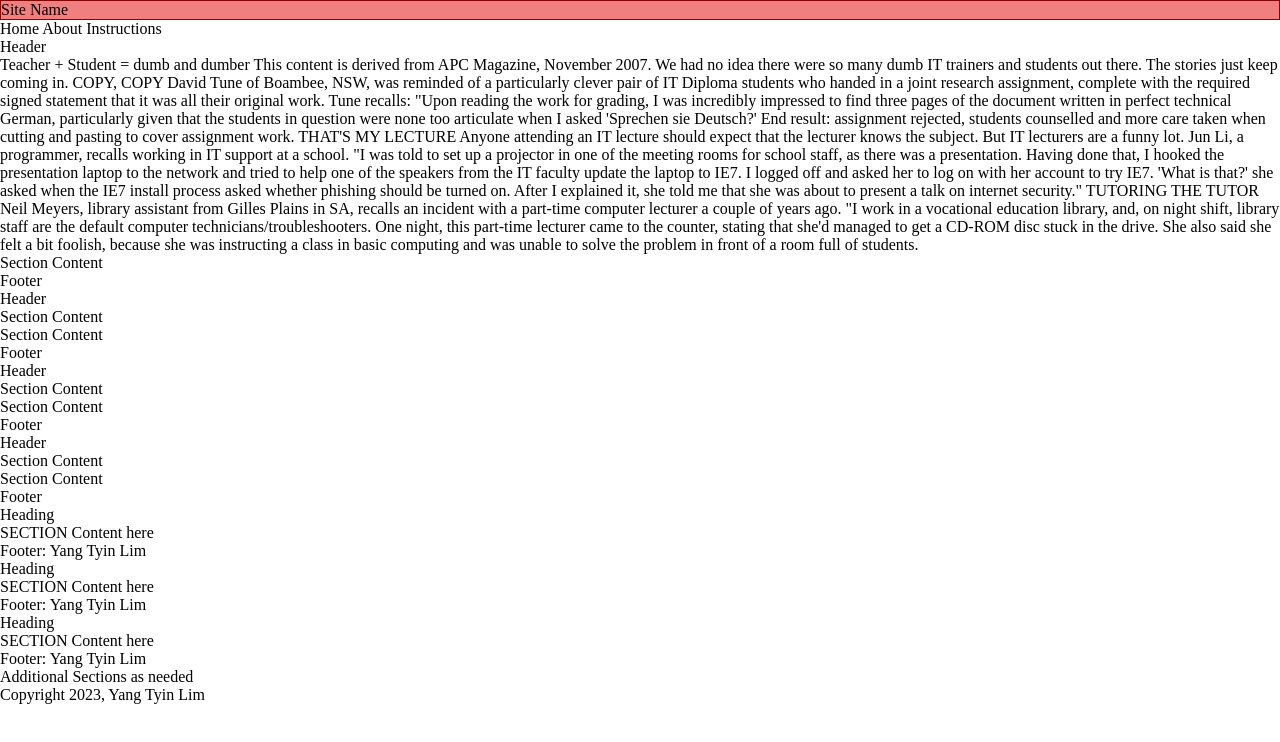
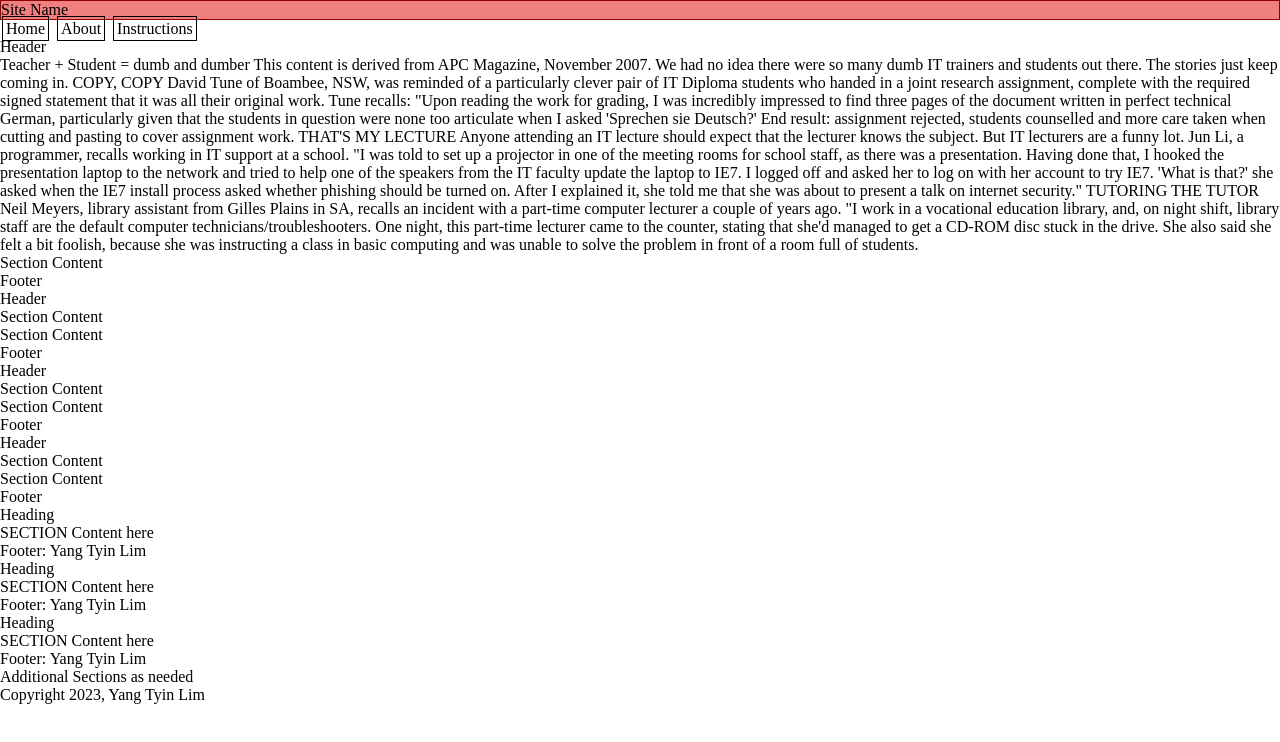
Before and after one commit to Limyangtyin/WebTech1, a plain HTML site: page Content.html in a window 1280 px wide. Drawn offline with Linux system fonts and the light colour scheme.

Commit message:
feat: desktop base navigation - add CSS to lay the site navigation

```diff
--- a/assests/css/style.css
+++ b/assests/css/style.css
@@ -19,4 +19,10 @@
         border: 1px solid darkred;
         background-color: lightcoral;
     }
+
+    nav>a{
+        border: 1px solid black;
+        margin: 2px;
+        padding: 3px;
+    }
 }
```
